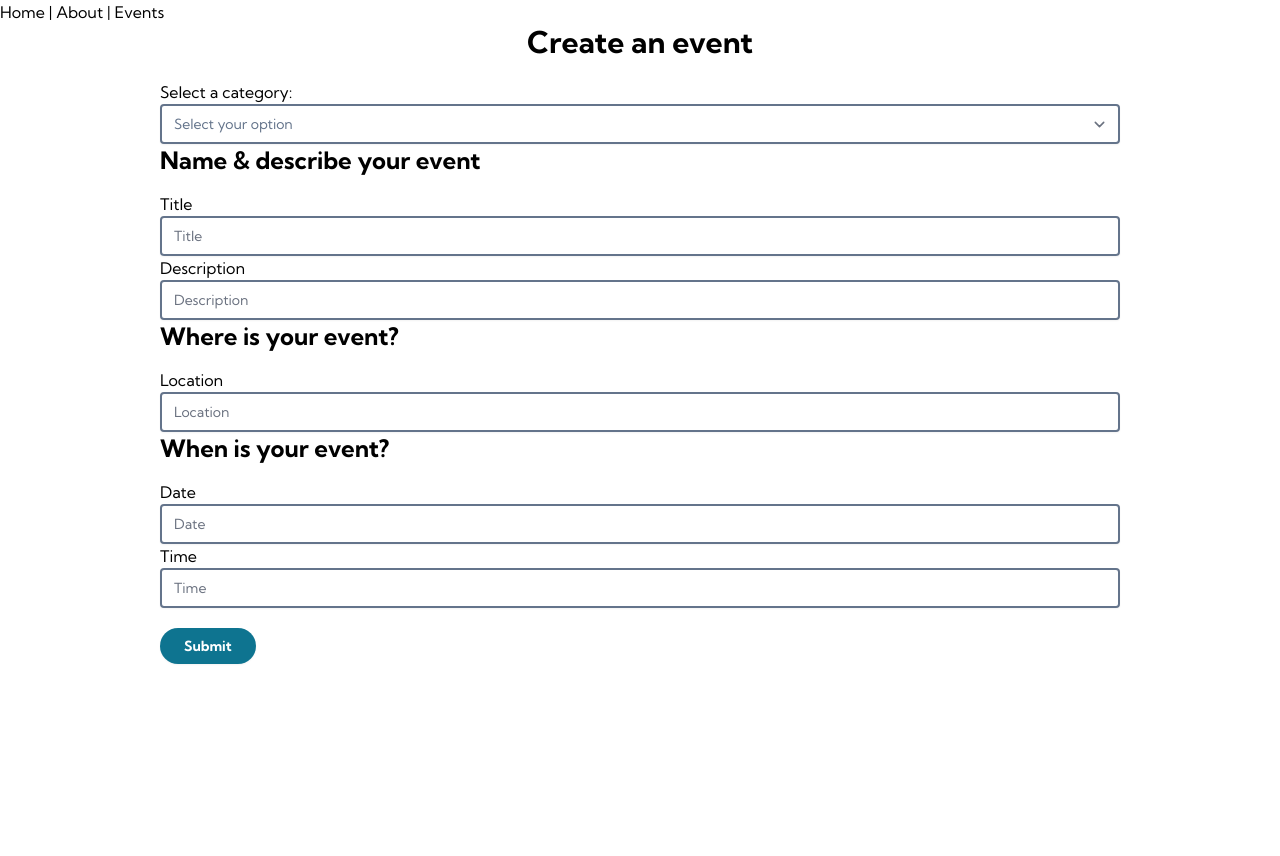
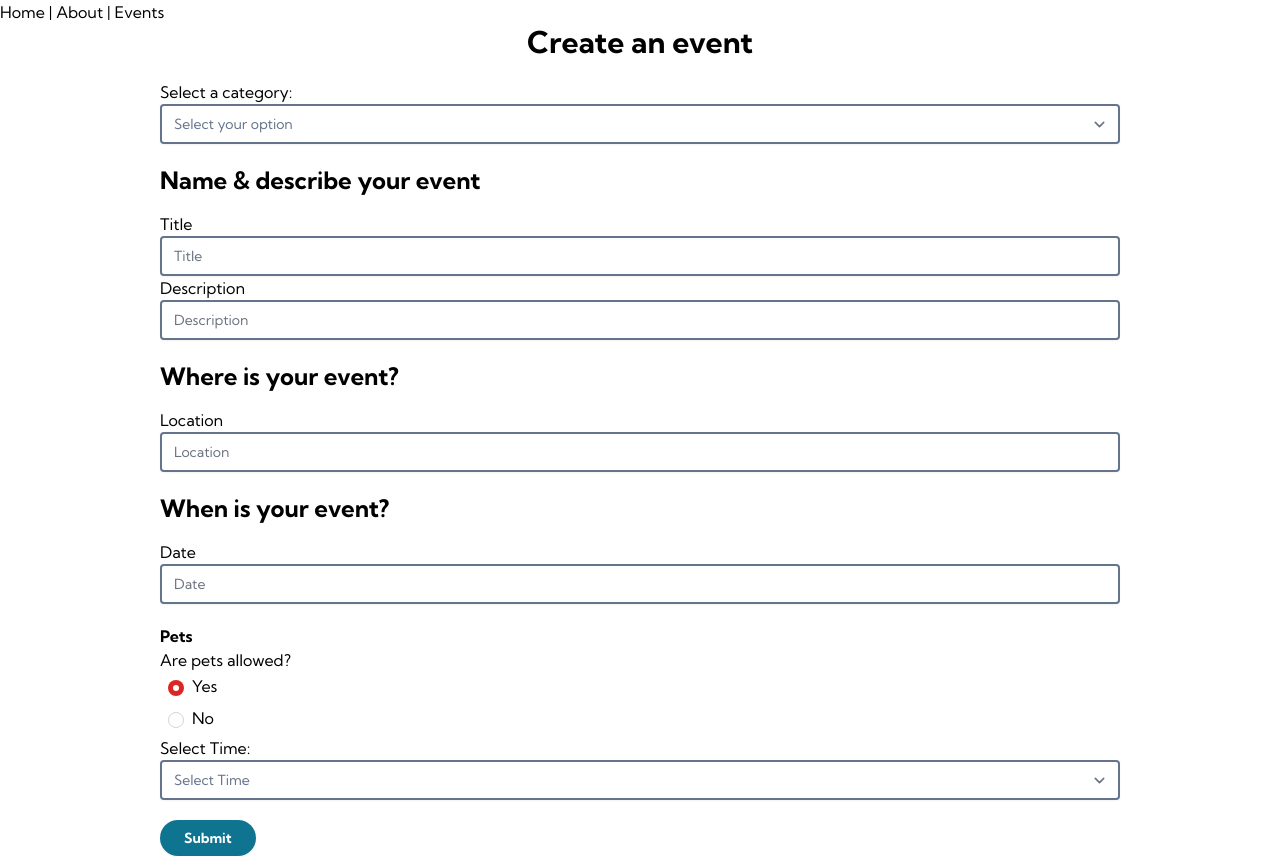
Before and after one commit to moive/composition-api-mastervue, a Vue app: page /events/create in a window 1280 px wide. Before the commit the page ends 800 px from the top, so only its background shows below. Built offline with nearby package versions, Linux system fonts and the light colour scheme.

Commit message:
changes DropdownSelect and changes html

```diff
--- a/src/modules/events/components/EventCreate.vue
+++ b/src/modules/events/components/EventCreate.vue
@@ -8,8 +8,11 @@
 				v-model="event.category"
 				:options="categories"
 			/>
+			<fieldset class="mb-5 mt-5">
+				<legend class="text-2xl font-bold mb-4">
+					Name & describe your event
+				</legend>
 
-			<h3 class="text-2xl font-bold mb-4">Name & describe your event</h3>
 				<TextInput
 					v-model="event.title"
 					label="Title"
@@ -23,29 +26,44 @@
 					type="text"
 					placeholder="Description"
 				/>
-
-			<h3 class="text-2xl font-bold mb-4">Where is your event?</h3>
+			</fieldset>
+			<fieldset class="mb-5">
+				<legend class="text-2xl font-bold mb-4">Where is your event?</legend>
 				<TextInput
 					v-model="event.location"
 					label="Location"
 					type="text"
 					placeholder="Location"
 				/>
-
-			<h3 class="text-2xl font-bold mb-4">When is your event?</h3>
+			</fieldset>
+			<fieldset class="mb-5">
+				<legend class="text-2xl font-bold mb-4">When is your event?</legend>
 				<TextInput
 					v-model="event.date"
 					label="Date"
 					type="text"
 					placeholder="Date"
 				/>
+			</fieldset>
 
-			<TextInput
+			<fieldset class="mt-5">
+				<legend class="font-bold">Pets</legend>
+				<p>Are pets allowed?</p>
+				<RadioGroup
+					v-model="event.pets"
+					name="pets"
+					:options="petOptions"
+					vertical
+				/>
+			</fieldset>
+			<fieldset>
+				<DropdownSelect
+					label="Select Time:"
+					textSelectedDefaul="Select Time"
 					v-model="event.time"
-				label="Time"
-				type="text"
-				placeholder="Time"
+					:options="itemsTime"
 				/>
+			</fieldset>
 			<div class="mt-5">
 				<ButtonForm type="submit" class="btn">Submit</ButtonForm>
 			</div>
@@ -63,6 +81,7 @@ import { IEvent } from '../interfaces/event.types';
 import TextInput from '@/modules/global/components/TextInput.vue';
 import ButtonForm from '@/modules/global/components/ButtonForm.vue';
 import DropdownSelect from '@/modules/global/components/DropdownSelect.vue';
+import RadioGroup from '@/modules/global/components/RadioGroup.vue';
 
 const categories = ref([
 	'sustainability',
@@ -74,6 +93,17 @@ const categories = ref([
 	'community',
 ]);
 
+const itemsTime = ref<any[]>([]);
+
+for (let i = 1; i < 25; i++) {
+	itemsTime.value.push(i + ':00');
+}
+
+const petOptions = ref([
+	{ label: 'Yes', value: 1 },
+	{ label: 'No', value: 0 },
+]);
+
 const event = ref<IEvent>({
 	id: '',
 	category: '',
@@ -82,6 +112,7 @@ const event = ref<IEvent>({
 	location: '',
 	date: '',
 	time: '',
+	pets: 1,
 	organizer: '',
 });
 
--- a/src/modules/events/interfaces/event.types.ts
+++ b/src/modules/events/interfaces/event.types.ts
@@ -5,6 +5,7 @@ export interface IEvent {
 	id: number | string;
 	location: string;
 	organizer: string;
+	pets: number | boolean;
 	time: string;
 	title: string;
 }
--- a/src/modules/global/components/DropdownSelect.vue
+++ b/src/modules/global/components/DropdownSelect.vue
@@ -12,7 +12,7 @@
 		}"
 		class="field"
 	>
-		<option value="" disabled selected>Select your option</option>
+		<option value="" disabled selected>{{ textSelectedDefaul }}</option>
 		<option
 			v-for="option in options"
 			:value="option"
@@ -38,11 +38,13 @@ interface IProps {
 	modelValue: unknown;
 	options: string[];
 	error?: string;
+	textSelectedDefaul?: string;
 }
 
 withDefaults(defineProps<IProps>(), {
 	label: '',
 	error: '',
+	textSelectedDefaul: 'Select your option',
 });
 
 const emit = defineEmits<{
```
Lines whose indentation alone changed are shown as unchanged.
